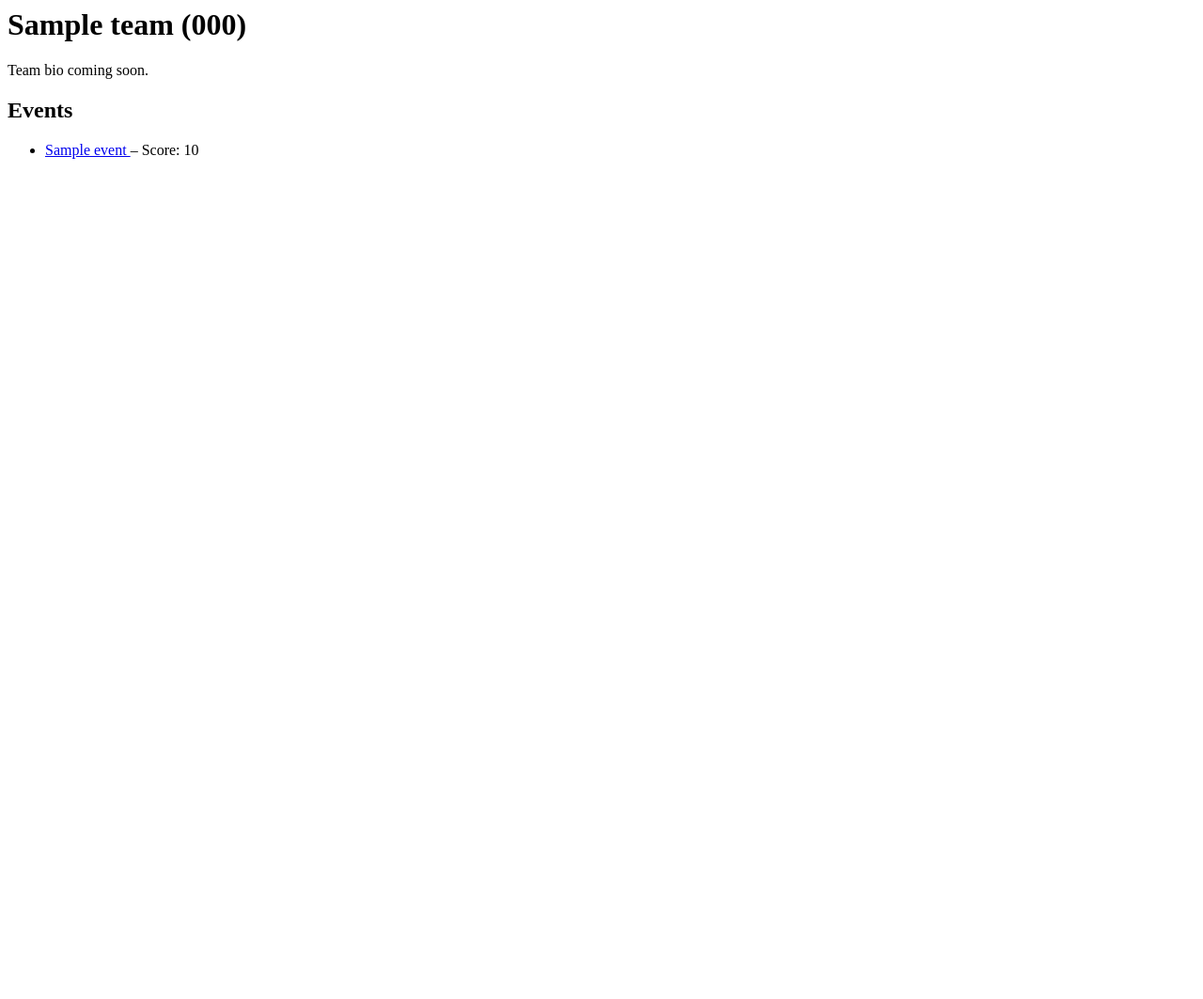
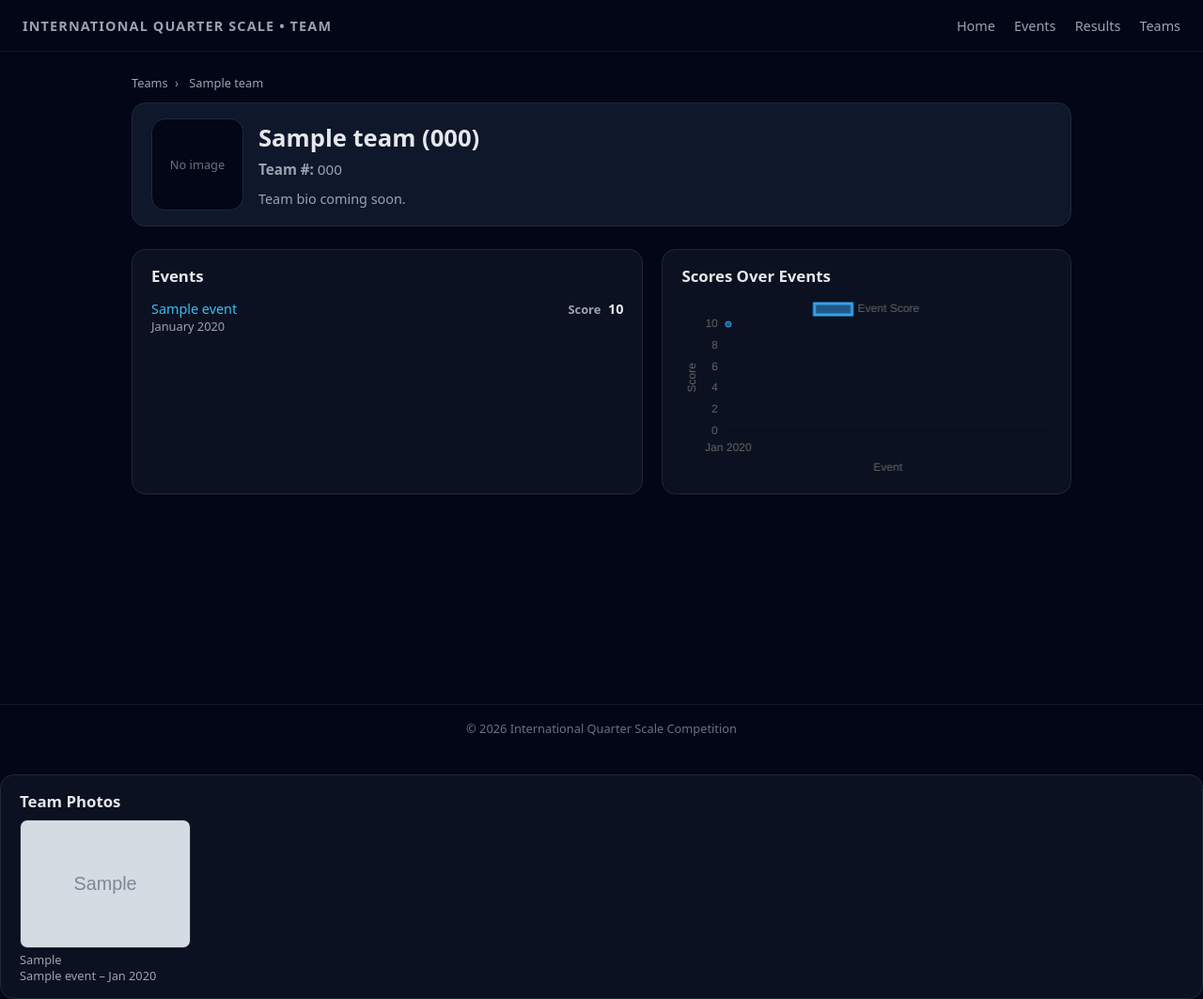
Before and after one commit to ASABE-IQSN/ASABE_IQS_Website, a Flask app: page /team/1 in a window 1280 px wide. Shown: the whole page at 94% size. Before the commit the page ends 169 px from the top, so only its background shows below. Run offline with Flask 3, Linux system fonts and the light colour scheme; tables that the repository leaves empty hold one stand-in row (values such as "Sample post"); grey boxes marked "Sample" are stand-in pictures.

Commit message:
test deployment of new team detail page, and new image handling for it

```diff
--- a/score_pull_2023.py
+++ b/score_pull_2023.py
@@ -25,7 +25,7 @@ for i,row in df.iterrows():
     else:
         sql="INSERT INTO event_teams (event_id,team_id,total_score) VALUES (%s,%s,%s)"
         values=(23,team_id,row["TOTAL"])
-        #cursor.execute(sql,values)
+        cursor.execute(sql,values)
 
         sql="INSERT INTO tractors (year,team_id) VALUES (%s,%s)"
         values=(23,team_id)
--- a/score_pull_2024.py
+++ b/score_pull_2024.py
@@ -25,7 +25,7 @@ for i,row in df.iterrows():
     else:
         sql="INSERT INTO event_teams (event_id,team_id,total_score) VALUES (%s,%s,%s)"
         values=(24,team_id,row["TOTAL"])
-        #cursor.execute(sql,values)
+        cursor.execute(sql,values)
 
         sql="INSERT INTO tractors (year,team_id) VALUES (%s,%s)"
         values=(24,team_id)
--- a/score_pull_2025.py
+++ b/score_pull_2025.py
@@ -25,7 +25,7 @@ for i,row in df.iterrows():
     else:
         sql="INSERT INTO event_teams (event_id,team_id,total_score) VALUES (%s,%s,%s)"
         values=(25,team_id,row["TOTAL"])
-        #cursor.execute(sql,values)
+        cursor.execute(sql,values)
         sql="INSERT INTO tractors (year,team_id) VALUES (%s,%s)"
         values=(25,team_id)
         cursor.execute(sql,values)
--- /dev/null
+++ b/templates/team_detail.html
@@ -0,0 +1,402 @@
+<!DOCTYPE html>
+<html lang="en">
+<head>
+  <meta charset="UTF-8">
+  <title>{{ team.team_name }} – Team Profile</title>
+  <meta name="viewport" content="width=device-width, initial-scale=1">
+
+  <!-- Chart.js for scores plot -->
+  <script src="https://cdn.jsdelivr.net/npm/chart.js"></script>
+
+  <style>
+        .photo-grid {
+      display: flex;
+      flex-wrap: wrap;
+      gap: 0.75rem;
+      margin-top: 0.5rem;
+    }
+
+    .photo-grid figure {
+      margin: 0;
+      max-width: 180px;
+    }
+
+    .photo-grid img {
+      width: 100%;
+      border-radius: 0.5rem;
+      border: 1px solid #1f2937;
+      display: block;
+    }
+
+    .photo-grid figcaption {
+      font-size: 0.8rem;
+      color: #9ca3af;
+      margin-top: 0.25rem;
+      line-height: 1.3;
+    }
+
+    body {
+      margin: 0;
+      font-family: system-ui, -apple-system, BlinkMacSystemFont, sans-serif;
+      background: #020617;
+      color: #e5e7eb;
+    }
+    a { color: #38bdf8; text-decoration: none; }
+    a:hover { text-decoration: underline; }
+
+    .page {
+      min-height: 100vh;
+      display: flex;
+      flex-direction: column;
+    }
+
+    header {
+      padding: 1rem 1.5rem;
+      border-bottom: 1px solid #111827;
+      background: #020617;
+      display: flex;
+      justify-content: space-between;
+      align-items: center;
+    }
+
+    .logo {
+      font-weight: 700;
+      letter-spacing: 0.08em;
+      text-transform: uppercase;
+      font-size: 0.9rem;
+      color: #9ca3af;
+    }
+
+    .nav-links a {
+      margin-left: 1rem;
+      font-size: 0.9rem;
+      color: #9ca3af;
+    }
+
+    main {
+      flex: 1;
+      padding: 1.5rem;
+    }
+
+    .wrap {
+      max-width: 1000px;
+      margin: 0 auto;
+    }
+
+    .breadcrumbs {
+      font-size: 0.8rem;
+      color: #9ca3af;
+      margin-bottom: 0.75rem;
+    }
+    .breadcrumbs a {
+      color: #9ca3af;
+    }
+    .breadcrumbs span {
+      margin: 0 0.25rem;
+    }
+
+    .hero {
+      margin-bottom: 1.5rem;
+      padding: 1rem 1.25rem;
+      border-radius: 0.9rem;
+      background: #0f172a;
+      border: 1px solid #1f2937;
+      display: flex;
+      gap: 1rem;
+      align-items: center;
+    }
+
+    .hero-image {
+      width: 96px;
+      height: 96px;
+      border-radius: 0.9rem;
+      overflow: hidden;
+      flex-shrink: 0;
+      background: #020617;
+      border: 1px solid #1f2937;
+      display: flex;
+      align-items: center;
+      justify-content: center;
+      font-size: 0.8rem;
+      color: #6b7280;
+    }
+
+    .hero-image img {
+      width: 100%;
+      height: 100%;
+      object-fit: cover;
+    }
+
+    .hero-main {
+      flex: 1;
+    }
+
+    .hero-main h1 {
+      margin: 0 0 0.3rem;
+      font-size: 1.6rem;
+    }
+
+    .hero-meta {
+      font-size: 0.95rem;
+      color: #9ca3af;
+      line-height: 1.5;
+    }
+
+    .hero-bio {
+      margin-top: 0.6rem;
+      font-size: 0.9rem;
+      color: #e5e7eb;
+    }
+
+    h2 {
+      margin-top: 1.5rem;
+      margin-bottom: 0.5rem;
+      font-size: 1.3rem;
+    }
+
+    .grid {
+      display: grid;
+      grid-template-columns: minmax(0, 1.5fr) minmax(0, 1.2fr);
+      gap: 1.25rem;
+      margin-top: 1.5rem;
+    }
+
+    .card {
+      padding: 1rem 1.25rem;
+      border-radius: 0.9rem;
+      background: #0b1120;
+      border: 1px solid #1f2937;
+    }
+
+    .card h3 {
+      margin-top: 0;
+      margin-bottom: 0.5rem;
+      font-size: 1.05rem;
+    }
+
+    ul.event-list {
+      list-style: none;
+      padding: 0;
+      margin: 0;
+    }
+
+    ul.event-list li {
+      padding: 0.4rem 0;
+      border-bottom: 1px solid #1f2937;
+      font-size: 0.9rem;
+      display: flex;
+      justify-content: space-between;
+      gap: 0.75rem;
+      align-items: baseline;
+    }
+
+    ul.event-list li:last-child {
+      border-bottom: none;
+    }
+
+    .event-name {
+      flex: 1;
+    }
+
+    .event-score {
+      font-weight: 600;
+      color: #e5e7eb;
+    }
+
+    .event-score-label {
+      font-size: 0.8rem;
+      color: #9ca3af;
+      margin-right: 0.25rem;
+    }
+
+    .empty {
+      font-size: 0.9rem;
+      color: #9ca3af;
+    }
+
+    canvas {
+      width: 100%;
+      max-width: 100%;
+      height: 260px;
+    }
+
+    footer {
+      padding: 1rem 1.5rem;
+      border-top: 1px solid #111827;
+      font-size: 0.8rem;
+      color: #6b7280;
+      text-align: center;
+    }
+  </style>
+</head>
+
+<body>
+<div class="page">
+
+  <header>
+    <div class="logo">International Quarter Scale • Team</div>
+    <nav class="nav-links">
+      <a href="{{ url_for('landing') }}">Home</a>
+      <a href="{{ url_for('events') }}">Events</a>
+      <a href="{{ url_for('results') }}">Results</a>
+      <a href="{{ url_for('teams') }}">Teams</a>
+    </nav>
+  </header>
+
+  <main>
+    <div class="wrap">
+
+      <!-- Breadcrumbs -->
+      <div class="breadcrumbs">
+        <a href="{{ url_for('teams') }}">Teams</a>
+        <span>›</span>
+        <span>{{ team.team_name }}</span>
+      </div>
+
+      <!-- Hero -->
+      <section class="hero">
+        <div class="hero-image">
+          {% if team.image_filename %}
+            <img src="{{ url_for('static', filename='team_images/' ~ team.image_filename) }}"
+                 alt="{{ team.team_name }} image">
+          {% else %}
+            No image
+          {% endif %}
+        </div>
+
+        <div class="hero-main">
+          <h1>{{ team.team_name }} ({{ team.team_number }})</h1>
+          <div class="hero-meta">
+            <div><strong>Team #:</strong> {{ team.team_number }}</div>
+          </div>
+
+          <div class="hero-bio">
+            {% if team.bio %}
+              {{ team.bio }}
+            {% else %}
+              <span style="color:#9ca3af;">Team bio coming soon.</span>
+            {% endif %}
+          </div>
+        </div>
+      </section>
+
+      <!-- Events + Scores layout -->
+      <section class="grid">
+        <!-- Left: event list -->
+        <div class="card">
+          <h3>Events</h3>
+          {% if event_teams %}
+            <ul class="event-list">
+              {% for et in event_teams %}
+                <li>
+                  <div class="event-name">
+                    <a href="{{ url_for('team_event_detail', event_id=et.event_id, team_id=team.team_id) }}">
+                      {{ et.event.event_name }}
+                    </a>
+                    {% if et.event.event_datetime %}
+                      <div style="font-size: 0.8rem; color: #9ca3af;">
+                        {{ et.event.event_datetime.strftime("%B %Y") }}
+                      </div>
+                    {% endif %}
+                  </div>
+                  <div class="event-score">
+                    <span class="event-score-label">Score</span>
+                    {{ et.total_score if et.total_score is not none else 'N/A' }}
+                  </div>
+                </li>
+              {% endfor %}
+            </ul>
+          {% else %}
+            <p class="empty">No events recorded for this team.</p>
+          {% endif %}
+        </div>
+
+        <!-- Right: score plot -->
+        <div class="card">
+          <h3>Scores Over Events</h3>
+          {% if chart_labels and chart_scores %}
+            <canvas id="scoreChart"></canvas>
+          {% else %}
+            <p class="empty">No scores available yet to plot.</p>
+          {% endif %}
+        </div>
+      </section>
+
+    </div>
+  </main>
+
+  <footer>
+    &copy; 2026 International Quarter Scale Competition
+  </footer>
+
+</div>
+
+{% if chart_labels and chart_scores %}
+<script>
+  const labels = {{ chart_labels | tojson }};
+  const scores = {{ chart_scores | tojson }};
+
+  const ctx = document.getElementById('scoreChart').getContext('2d');
+  new Chart(ctx, {
+    type: 'line',
+    data: {
+      labels: labels,
+      datasets: [{
+        label: 'Event Score',
+        data: scores,
+        tension: 0.3,
+        pointRadius: 3
+      }]
+    },
+    options: {
+      responsive: true,
+      scales: {
+        x: {
+          title: {
+            display: true,
+            text: 'Event'
+          }
+        },
+        y: {
+          title: {
+            display: true,
+            text: 'Score'
+          },
+          beginAtZero: true
+        }
+      }
+    }
+  });
+</script>
+{% endif %}
+{% if team_photos %}
+        <section class="card" style="margin-top: 1.5rem;">
+          <h3>Team Photos</h3>
+
+          <div class="photo-grid">
+            {% for photo in team_photos %}
+              <figure>
+                <img src="{{ url_for('static', filename=photo.photo_path) }}"
+                     alt="{{ photo.caption or team.team_name }}">
+
+                <figcaption>
+                  {% if photo.caption %}
+                    {{ photo.caption }}
+                    <br>
+                  {% endif %}
+                  {% if photo.event_team and photo.event_team.event %}
+                    <span>
+                      {{ photo.event_team.event.event_name }}
+                      {% if photo.event_team.event.event_datetime %}
+                        – {{ photo.event_team.event.event_datetime.strftime("%b %Y") }}
+                      {% endif %}
+                    </span>
+                  {% endif %}
+                </figcaption>
+              </figure>
+            {% endfor %}
+          </div>
+        </section>
+      {% endif %}
+</body>
+</html>
--- a/templates/teams.html
+++ b/templates/teams.html
@@ -170,7 +170,7 @@
             </div>
             <div class="team-text">
               <div class="team-name">
-                <a href="{{ url_for('team_profile', team_id=team.team_id) }}">
+                <a href="{{ url_for('team_detail', team_id=team.team_id) }}">
                   {{ team.team_name }}
                 </a>
               </div>
@@ -180,7 +180,7 @@
             </div>
           </div>
           <div class="team-actions">
-            <a href="{{ url_for('team_profile', team_id=team.team_id) }}">
+            <a href="{{ url_for('team_detail', team_id=team.team_id) }}">
               View team
             </a>
           </div>
```
Also changed, not shown: initial.py (+47 -4 lines).
